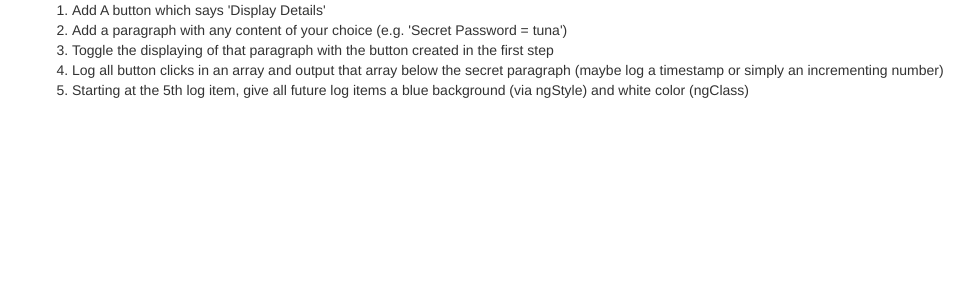
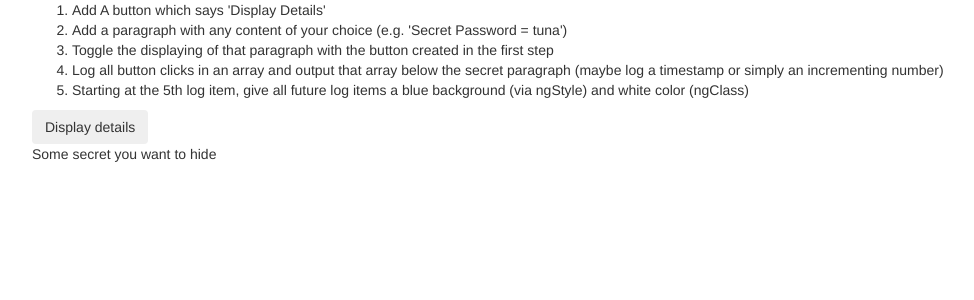
Before and after one commit to mbochynski/angular-assignments, an Angular app in the folder basics-assignment-3/: page / in a window 1280 px wide. Shown: the top 300 px of the page, without its empty margins (38-1012 px from the left). Built offline with nearby package versions, Linux system fonts and the light colour scheme.

Commit message:
Add button and paragraph to template

```diff
--- a/basics-assignment-3/src/app/app.component.html
+++ b/basics-assignment-3/src/app/app.component.html
@@ -10,4 +10,11 @@
       </ol>
     </div>
   </div>
+
+  <div class="row">
+    <div class="col-xs-12">
+      <button class="btn">Display details</button>
+      <p>Some secret you want to hide</p>
+    </div>
+  </div>
 </div>
```
